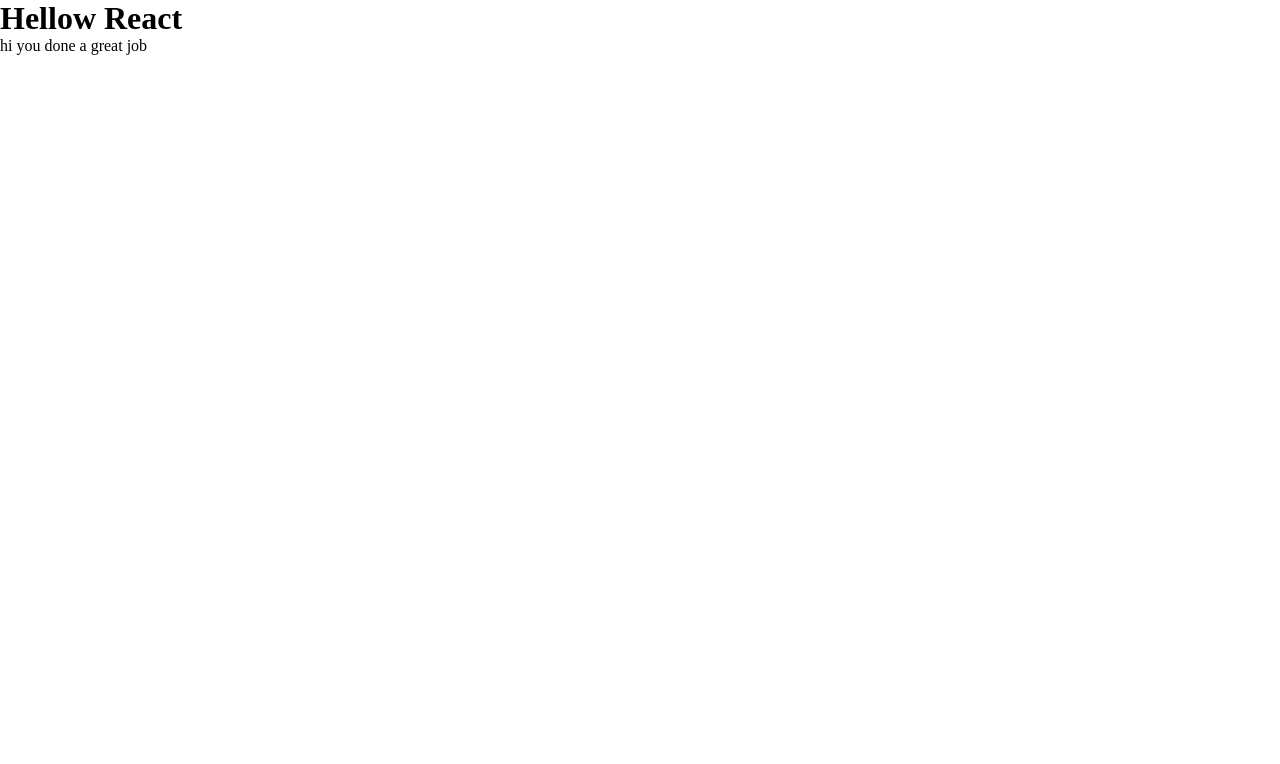
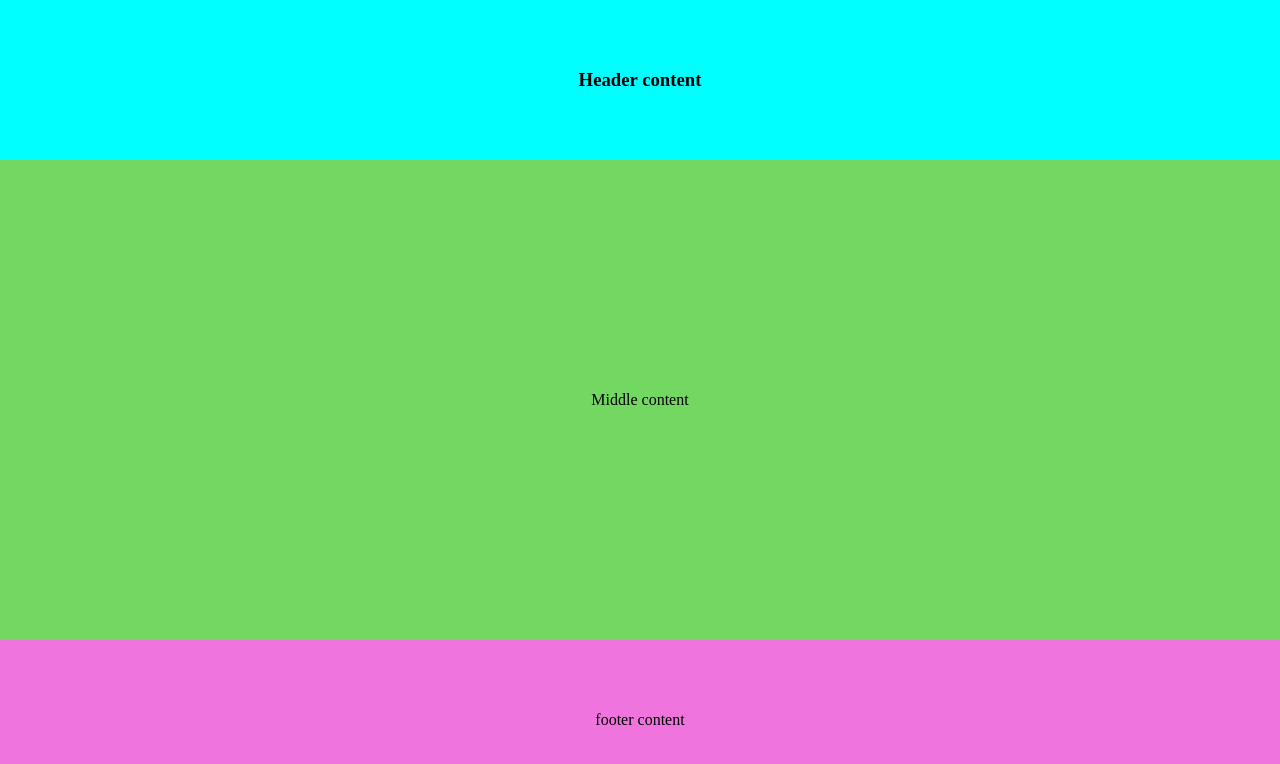
Before and after one commit to Bhanuka10/react-learning, a React (Vite) app in the folder frst_project/: page / in a window 1280 px wide. Shown: the top 764 px of the page. Built offline with nearby package versions, Linux system fonts and the light colour scheme.

Commit message:
create a remo to learn components

```diff
--- a/frst_project/src/App.jsx
+++ b/frst_project/src/App.jsx
@@ -1,11 +1,19 @@
-import Mychanel from "./components/mychanel/mychanel"
+import Bodycontent from "./components/Bodycontent/Bodycontent"
+import Footercontent from "./components/Footercontent/Footercontent"
+import Headcontent from "./components/Headcontent/Headcontent"
+
 
 function App() {
 
   return (
     <>
-    <h1>Hellow React</h1>
-    <Mychanel />
+    <div>
+      <Headcontent />
+      <Bodycontent />
+      <Footercontent />
+    </div>
+
+
     </>
     )
 
--- /dev/null
+++ b/frst_project/src/components/Bodycontent/Bodycontent.jsx
@@ -0,0 +1,11 @@
+import React from 'react'
+
+function Bodycontent() {
+  return (
+    <div id="middle">
+        <p>Middle content</p>
+      </div>
+  )
+}
+
+export default Bodycontent
--- /dev/null
+++ b/frst_project/src/components/Footercontent/Footercontent.jsx
@@ -0,0 +1,11 @@
+import React from 'react'
+
+function Footercontent() {
+  return (
+    <div id="footer">
+        <p>footer content</p>
+      </div>
+  )
+}
+
+export default Footercontent
--- /dev/null
+++ b/frst_project/src/components/Headcontent/Headcontent.jsx
@@ -0,0 +1,11 @@
+import React from 'react'
+
+function Headcontent() {
+  return (
+    <div id="head">
+        <h3>Header content</h3>
+      </div>
+  )
+}
+
+export default Headcontent
--- a/frst_project/src/components/mychanel/Mychanel.jsx
+++ /dev/null
@@ -1,11 +0,0 @@
-import React from 'react'
-
-function Mychanel() {
-  return (
-
-    <div>hi you done a great job</div>
-
-  )
-}
-
-export default Mychanel
--- a/frst_project/src/index.css
+++ b/frst_project/src/index.css
@@ -2,14 +2,30 @@
   margin: 0;
   padding: 0;
   box-sizing: border-box;
+  text-align: center;
 }
-.cont{
+#head{
+  max-width: 100%;
+  height:20vh ;
+  background-color: aqua;
+  justify-content: center;
   display: flex;
+  align-items: center;
+
+}
+#middle{
+  max-width: 100%;
+  height:60vh ;
+  background-color: rgb(114, 216, 98);
   justify-content: center;
+  display: flex;
   align-items: center;
-  flex-direction: column;
-  min-height: 100vh;
 }
-.cont p{
-  display: block;
+#footer{
+  max-width: 100%;
+  height:20vh ;
+  background-color: rgb(239, 116, 222);
+  justify-content: center;
+  display: flex;
+  align-items: center;
 }
```
